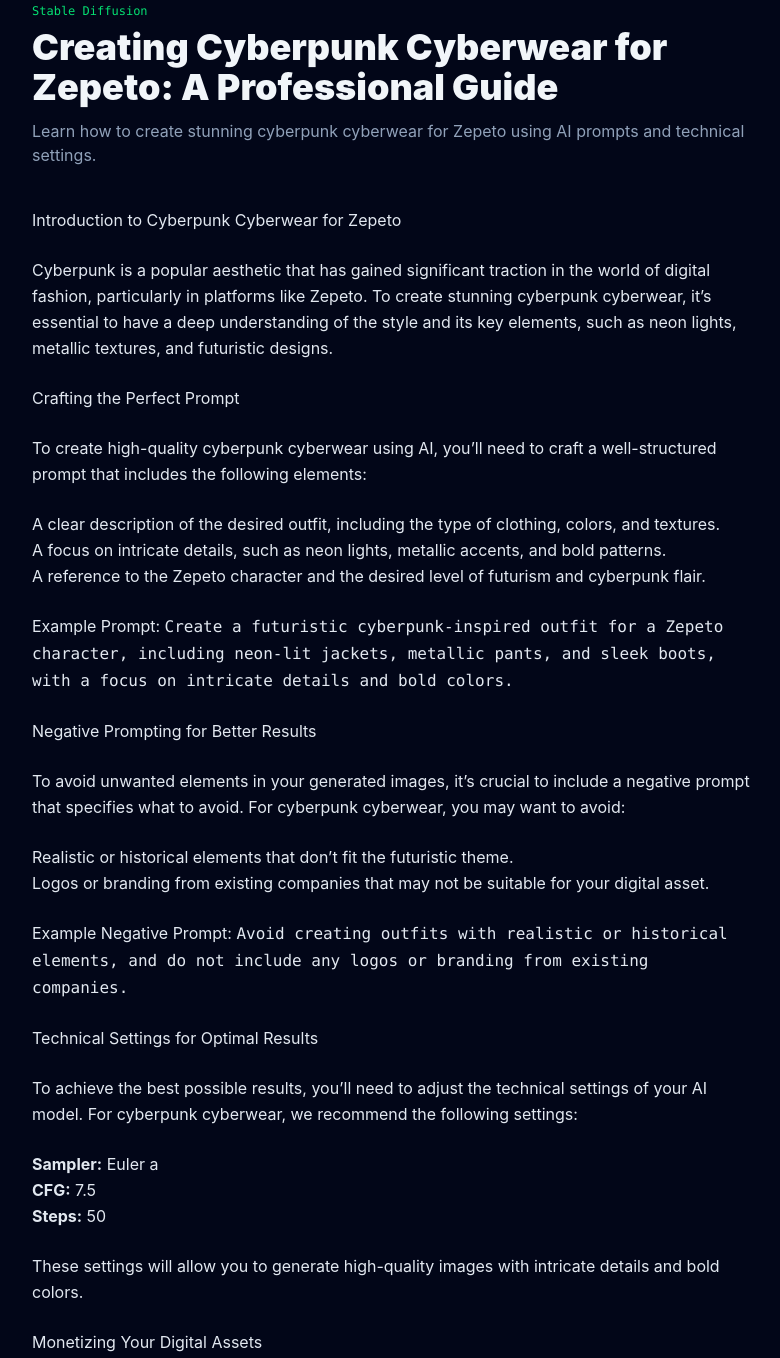
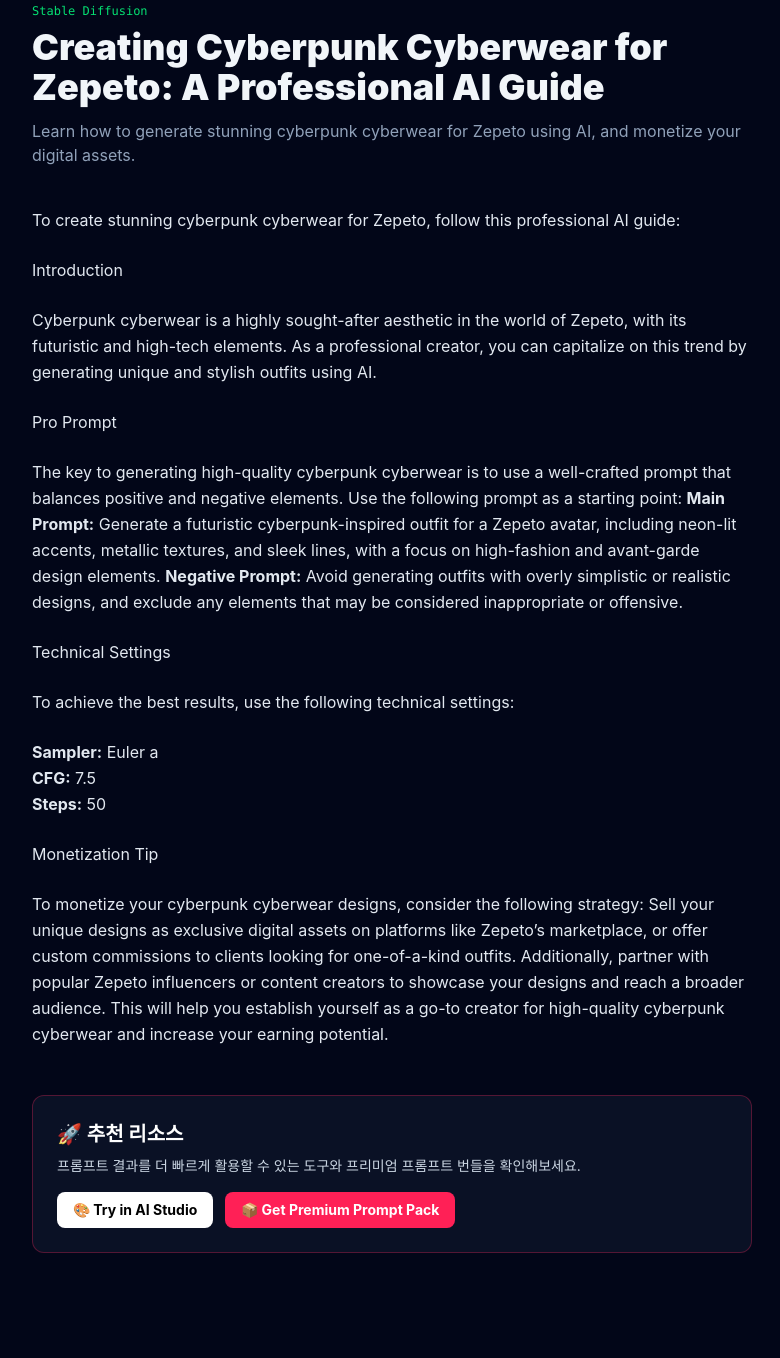
Before and after one commit to chenghun1234-dotcom/promptforge, an Astro site: page /prompts/cyberpunk-cyberwear-for-zepeto in a window 1280 px wide. Shown: the part 45-1403 px from the top of the page, without its empty margins (248-1028 px from the left). After the commit the page ends 1346 px from the top, so only its background shows below. Built offline with nearby package versions, Linux system fonts and the light colour scheme; Astro itself is replaced by a stand-in of ours.

Commit message:
🚀 Auto-forged new prompts via Groq

```diff
--- a/src/content/prompts/cyberpunk-cyberwear-for-zepeto.md
+++ b/src/content/prompts/cyberpunk-cyberwear-for-zepeto.md
@@ -1,53 +1,37 @@
 ---
-title: "Creating Cyberpunk Cyberwear for Zepeto: A Professional Guide"
-description: "Learn how to create stunning cyberpunk cyberwear for Zepeto using AI prompts and technical settings."
-date: "2026-06-25T02:59:30.442424+00:00"
+title: "Creating Cyberpunk Cyberwear for Zepeto: A Professional AI Guide"
+description: "Learn how to generate stunning cyberpunk cyberwear for Zepeto using AI, and monetize your digital assets."
+date: "2026-06-25T05:16:29.881303+00:00"
 tags:
   - Cyberpunk
   - Cyberwear
   - Zepeto
   - Digital Assets
-  - AI Prompts
+  - AI Generation
 model: "Stable Diffusion"
-prompt: "Create a futuristic cyberpunk-inspired outfit for a Zepeto character, including neon-lit jackets, metallic pants, and sleek boots, with a focus on intricate details and bold colors."
-negativePrompt: "Avoid creating outfits with realistic or historical elements, and do not include any logos or branding from existing companies."
+prompt: "Generate a futuristic cyberpunk-inspired outfit for a Zepeto avatar, including neon-lit accents, metallic textures, and sleek lines, with a focus on high-fashion and avant-garde design elements."
+negativePrompt: "Avoid generating outfits with overly simplistic or realistic designs, and exclude any elements that may be considered inappropriate or offensive."
 sampler: "Euler a"
 cfg: 7.5
 steps: 50
-monetizationTip: "Sell your cyberpunk cyberwear designs as digital assets on online marketplaces like the Zepeto store or other platforms that cater to virtual fashion, and consider offering custom commissions or exclusive bundles to attract high-paying customers."
+monetizationTip: "Sell your unique cyberpunk cyberwear designs as exclusive digital assets on platforms like Zepeto's marketplace, or offer custom commissions to clients looking for one-of-a-kind outfits, and consider partnering with popular Zepeto influencers or content creators to showcase your designs and reach a broader audience."
 ---
-## Introduction to Cyberpunk Cyberwear for Zepeto
-Cyberpunk is a popular aesthetic that has gained significant traction in the world of digital fashion, particularly in platforms like Zepeto. To create stunning cyberpunk cyberwear, it's essential to have a deep understanding of the style and its key elements, such as neon lights, metallic textures, and futuristic designs.
+To create stunning cyberpunk cyberwear for Zepeto, follow this professional AI guide:
 
-## Crafting the Perfect Prompt
-To create high-quality cyberpunk cyberwear using AI, you'll need to craft a well-structured prompt that includes the following elements:
-* A clear description of the desired outfit, including the type of clothing, colors, and textures.
-* A focus on intricate details, such as neon lights, metallic accents, and bold patterns.
-* A reference to the Zepeto character and the desired level of futurism and cyberpunk flair.
+### Introduction
+Cyberpunk cyberwear is a highly sought-after aesthetic in the world of Zepeto, with its futuristic and high-tech elements. As a professional creator, you can capitalize on this trend by generating unique and stylish outfits using AI.
 
-Example Prompt:
-`Create a futuristic cyberpunk-inspired outfit for a Zepeto character, including neon-lit jackets, metallic pants, and sleek boots, with a focus on intricate details and bold colors.`
+### Pro Prompt
+The key to generating high-quality cyberpunk cyberwear is to use a well-crafted prompt that balances positive and negative elements. Use the following prompt as a starting point:
+**Main Prompt:** Generate a futuristic cyberpunk-inspired outfit for a Zepeto avatar, including neon-lit accents, metallic textures, and sleek lines, with a focus on high-fashion and avant-garde design elements.
+**Negative Prompt:** Avoid generating outfits with overly simplistic or realistic designs, and exclude any elements that may be considered inappropriate or offensive.
 
-## Negative Prompting for Better Results
-To avoid unwanted elements in your generated images, it's crucial to include a negative prompt that specifies what to avoid. For cyberpunk cyberwear, you may want to avoid:
-* Realistic or historical elements that don't fit the futuristic theme.
-* Logos or branding from existing companies that may not be suitable for your digital asset.
-
-Example Negative Prompt:
-`Avoid creating outfits with realistic or historical elements, and do not include any logos or branding from existing companies.`
-
-## Technical Settings for Optimal Results
-To achieve the best possible results, you'll need to adjust the technical settings of your AI model. For cyberpunk cyberwear, we recommend the following settings:
+### Technical Settings
+To achieve the best results, use the following technical settings:
 * **Sampler:** Euler a
 * **CFG:** 7.5
 * **Steps:** 50
 
-These settings will allow you to generate high-quality images with intricate details and bold colors.
-
-## Monetizing Your Digital Assets
-To sell your cyberpunk cyberwear designs as digital assets, consider the following monetization tip:
-* Sell your designs on online marketplaces like the Zepeto store or other platforms that cater to virtual fashion.
-* Offer custom commissions or exclusive bundles to attract high-paying customers.
-* Utilize social media platforms to showcase your designs and attract potential buyers.
-
-By following this guide, you'll be able to create stunning cyberpunk cyberwear for Zepeto and sell it as a digital asset, attracting a wide range of customers and establishing yourself as a professional creator in the virtual fashion industry.
+### Monetization Tip
+To monetize your cyberpunk cyberwear designs, consider the following strategy:
+Sell your unique designs as exclusive digital assets on platforms like Zepeto's marketplace, or offer custom commissions to clients looking for one-of-a-kind outfits. Additionally, partner with popular Zepeto influencers or content creators to showcase your designs and reach a broader audience. This will help you establish yourself as a go-to creator for high-quality cyberpunk cyberwear and increase your earning potential.
```
